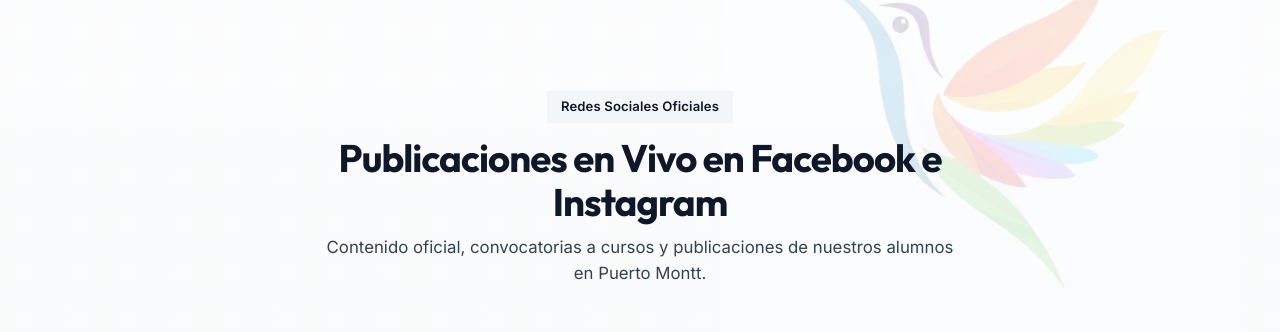
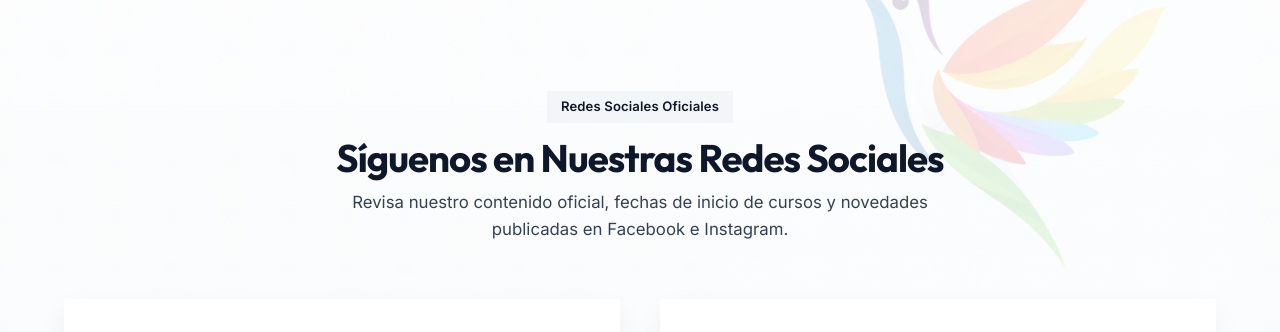
Before and after one commit to viejo14/urika.cl, a React (Vite) app: page / in a window 1280 px wide. Shown: the part 4080-4412 px from the top of the page. Built offline with nearby package versions, Linux system fonts and the light colour scheme.

Commit message:
style: updated social feed section title to 'Síguenos en Nuestras Redes Sociales'

```diff
--- a/src/components/sections/SocialFeedSection.jsx
+++ b/src/components/sections/SocialFeedSection.jsx
@@ -69,10 +69,10 @@
             </Badge>
           </div>
           <h2 style={{ fontSize: '2.4rem', color: 'var(--primary-dark)', marginBottom: '0.6rem' }}>
-            Publicaciones en Vivo en Facebook e Instagram
+            Síguenos en Nuestras Redes Sociales
           </h2>
           <p style={{ color: 'var(--text-muted)' }}>
-            Contenido oficial, convocatorias a cursos y publicaciones de nuestros alumnos en Puerto Montt.
+            Revisa nuestro contenido oficial, fechas de inicio de cursos y novedades publicadas en Facebook e Instagram.
           </p>
         </motion.div>
 
```
